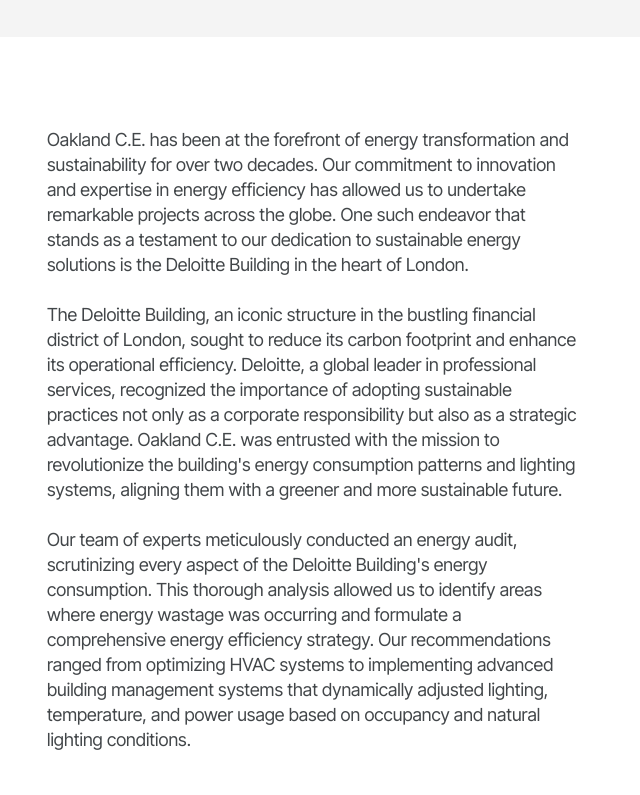
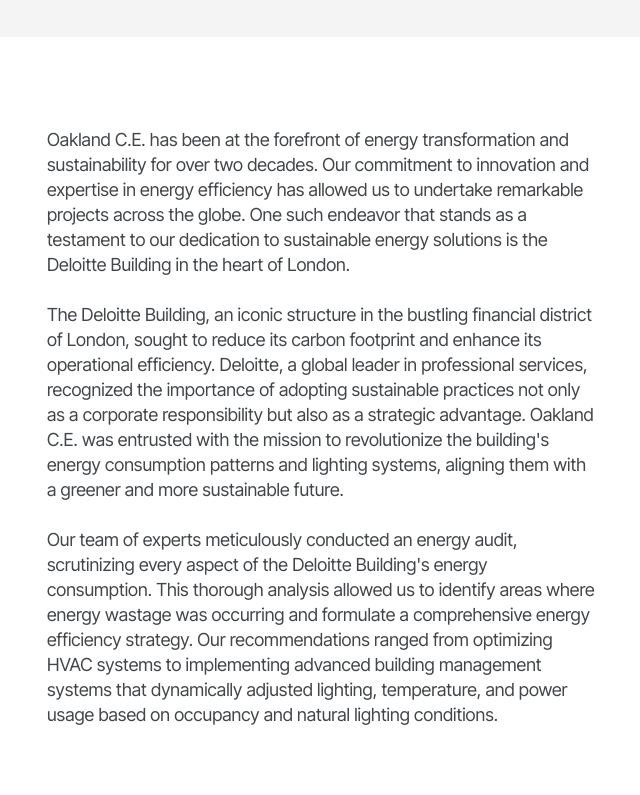
Before and after one commit to talib9911/updated-app1, a React (Create React App) app: page /portfolio2 in a window 1280 px wide. Shown: the part 700-1495 px from the top of the page, without its empty margins (573-1213 px from the left). Built offline with nearby package versions, Linux system fonts and the light colour scheme.

Commit message:
latest Updated

```diff
--- a/src/Pages/Portfolio/Portfolio2.js
+++ b/src/Pages/Portfolio/Portfolio2.js
@@ -30,7 +30,7 @@
       </div>
       <div className="mt-[90px]">
         <p
-          className="pr-[50px] xl:pr-[130px] pl-[47px] sm:pl-[89px] lg:pl-[620px] "
+          className="pr-[50px] xl:pr-[112px] pl-[47px] sm:pl-[89px] lg:pl-[620px] "
           style={{
             fontWeight: "400",
             fontSize: "18px",
@@ -48,7 +48,7 @@
       </div>
       <div className="mt-[25px]">
         <p
-          className="pr-[50px] xl:pr-[130px] pl-[47px] sm:pl-[89px] lg:pl-[620px]"
+          className="pr-[50px] xl:pr-[112px] pl-[47px] sm:pl-[89px] lg:pl-[620px]"
           style={{
             fontWeight: "400",
             fontSize: "18px",
@@ -68,7 +68,7 @@
       </div>
       <div className="mt-[25px]">
         <p
-          className="pr-[50px] xl:pr-[130px] pl-[47px] sm:pl-[89px] lg:pl-[620px]"
+          className="pr-[50px] xl:pr-[112px] pl-[47px] sm:pl-[89px] lg:pl-[620px]"
           style={{
             fontWeight: "400",
             fontSize: "18px",
```
